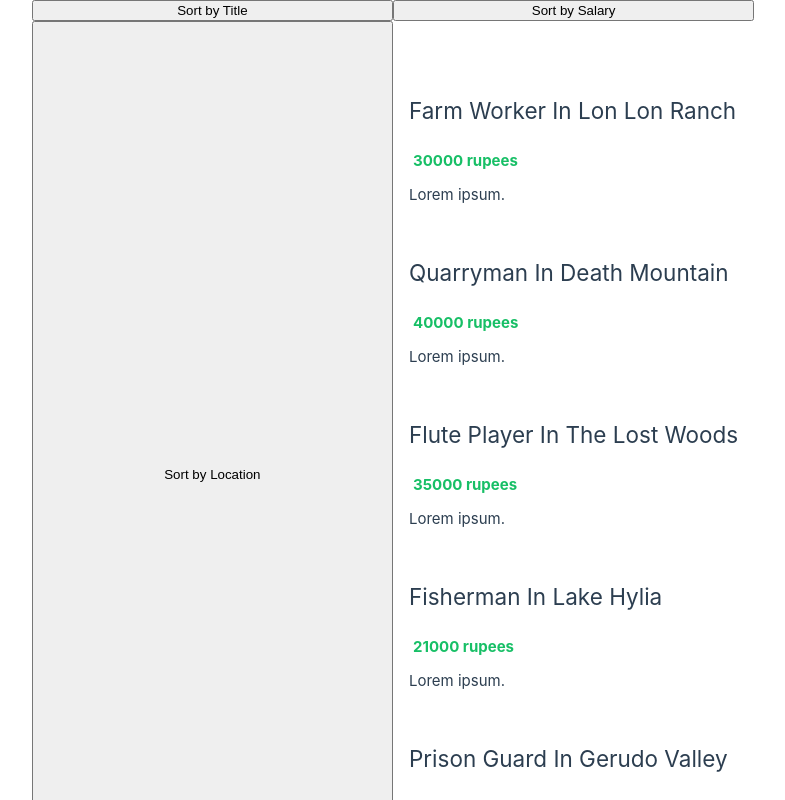
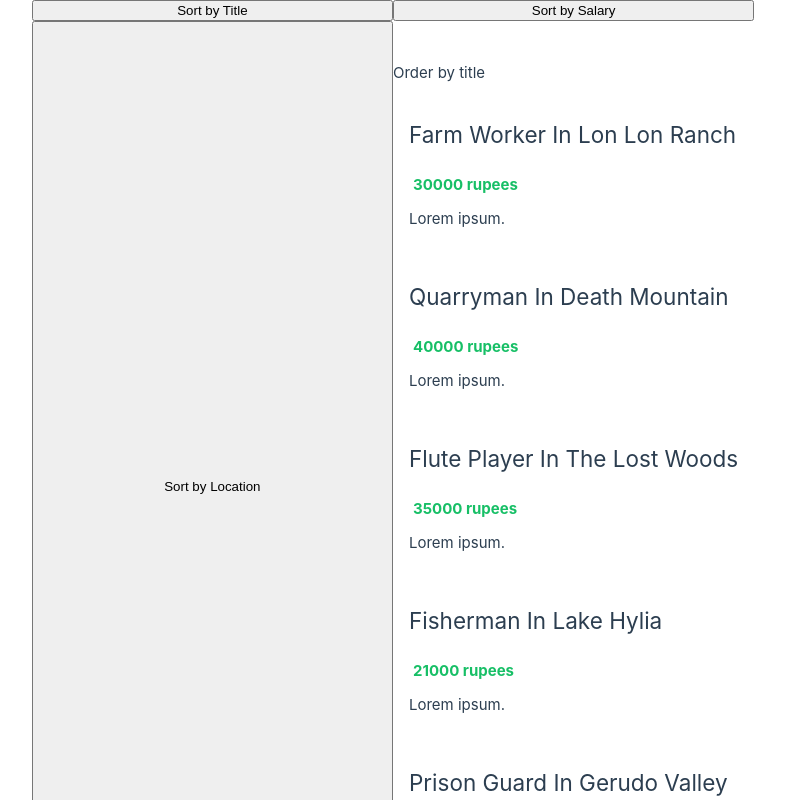
Before and after one commit to Trin4317/vue3-with-typescript, a Vue app: page / in a window 1280 px wide. Shown: the top 800 px of the page, without its empty margins (247-1032 px from the left). Built offline with nearby package versions, Linux system fonts and the light colour scheme.

Commit message:
define props in child component

```diff
--- a/src/components/JobList.vue
+++ b/src/components/JobList.vue
@@ -1,18 +1,24 @@
 <script setup lang="ts">
 import type { PropType } from 'vue'
 import type Job from '@/types/Job'
+import type OrderTerm from '@/types/OrderTerm'
 
 // receive props from parent
 defineProps({
   jobs: {
     required: true,
     type: Array as PropType<Job[]>
+  },
+  order: {
+    required: true,
+    type: String as PropType<OrderTerm>
   }
 })
 </script>
 
 <template>
   <div class="job-list">
+    <p>Order by {{ order }}</p>
     <ul>
       <li v-for="job in jobs" :key="job.id">
         <h2>{{ job.title }} in {{ job.location }}</h2>
```
